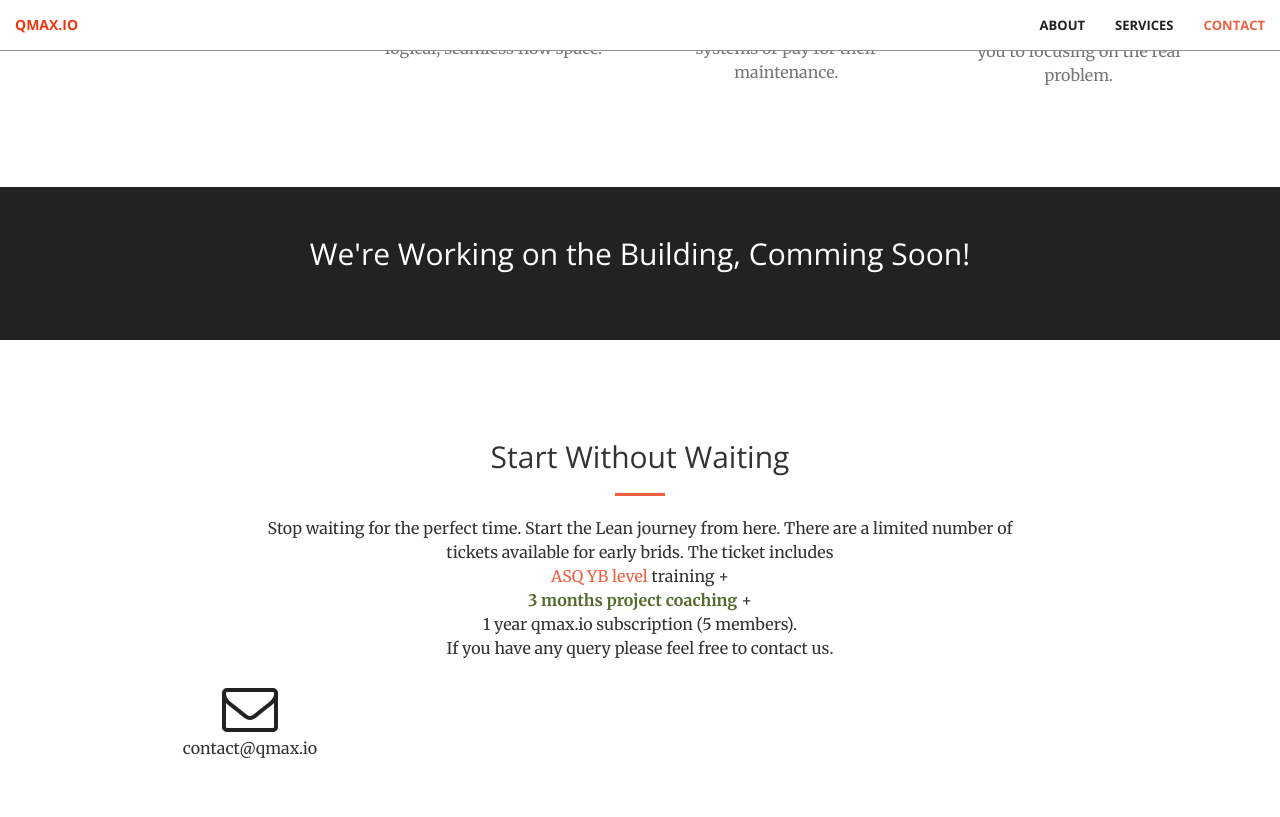
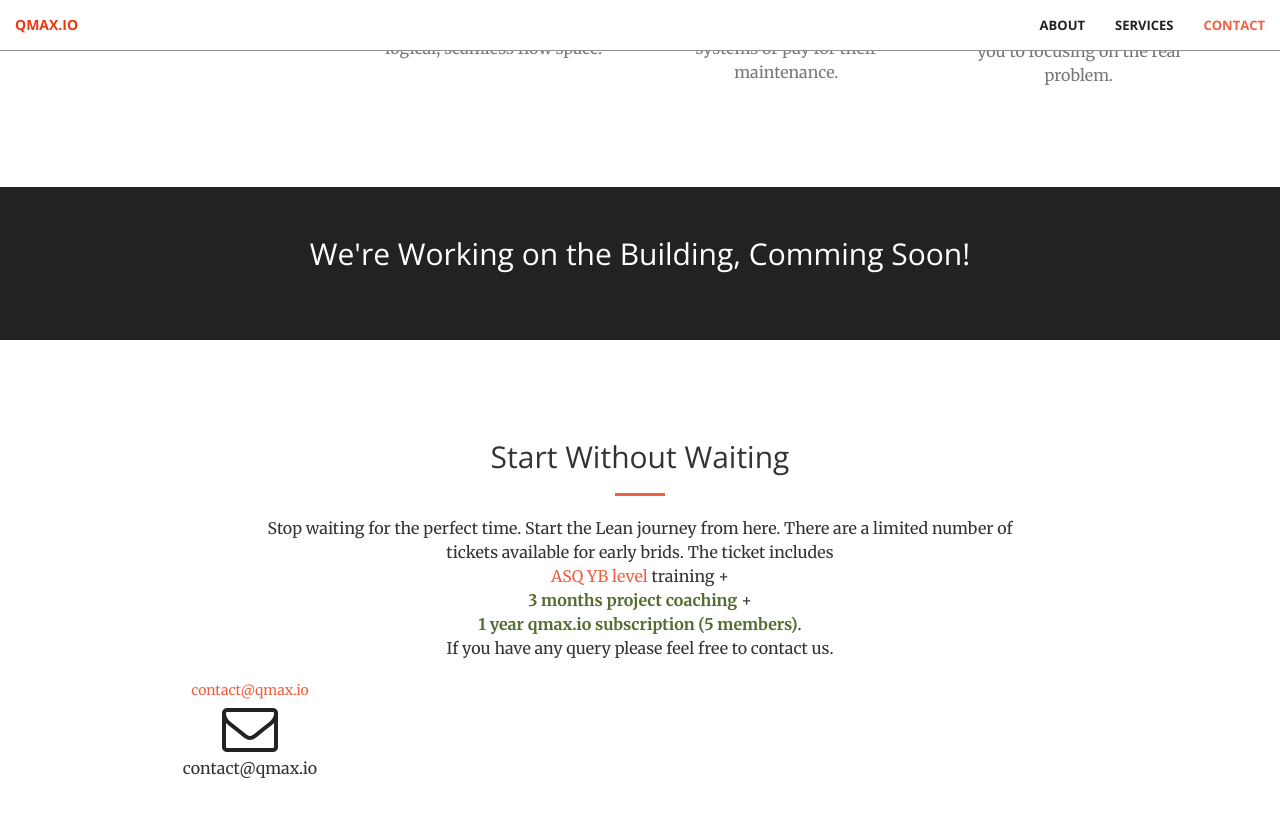
Before and after one commit to davidwei33li/kk33, a Jekyll site: the page built from index.html, in a window 1280 px wide and 900 px high, scrolled down 1638 px. Shown: the top 817 px of the window. Built offline with Jekyll 4.4.1, drawn with Linux system fonts in a browser that asks for light colours.

Commit message:
Update contact.html

```diff
--- a/_includes/contact.html
+++ b/_includes/contact.html
@@ -6,11 +6,11 @@
                 <hr class="primary">
                 <p>Stop waiting for the perfect time. Start the Lean journey from here. There are a limited number of tickets available for early brids. The ticket includes <br> <a href="https://asq.org/cert/resource/pdf/certification/SSYB%20BOK-final.pdf"> ASQ YB level </a> training +
                     <br><span style="color:darkolivegreen;font-weight:bold">3 months project coaching</span> +
-                    <br></span style="color:darkolivegreen;font-weight:bold">1 year qmax.io subscription (5 members)</span>.
+                    <br><span style="color:darkolivegreen;font-weight:bold">1 year qmax.io subscription (5 members)</span>.
                     <br> If you have any query please feel free to contact us. </p>
             </div>
         <div class="col-lg-2 col-lg-offset-1 text-center">
-            <a href="mailto:contact@qmax.io"></a>
+            <a href="mailto:contact@qmax.io"> contact@qmax.io</a>
             <i class="fa fa-envelope-o fa-3x wow bounceIn" data-wow-delay=".1s"></i>
                 <p>contact@qmax.io</p>
             </a>
```
